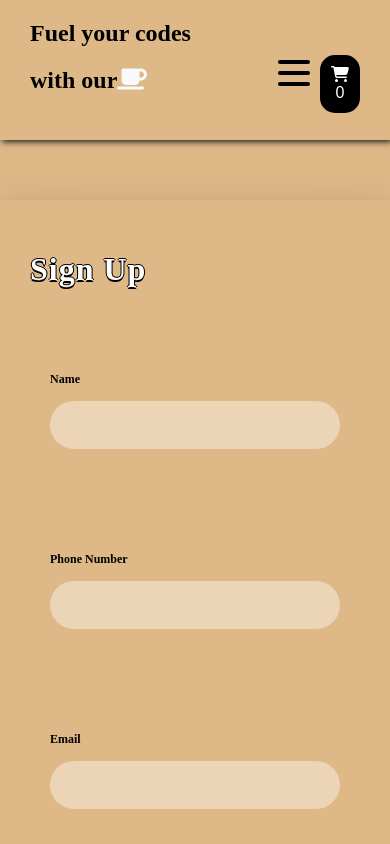
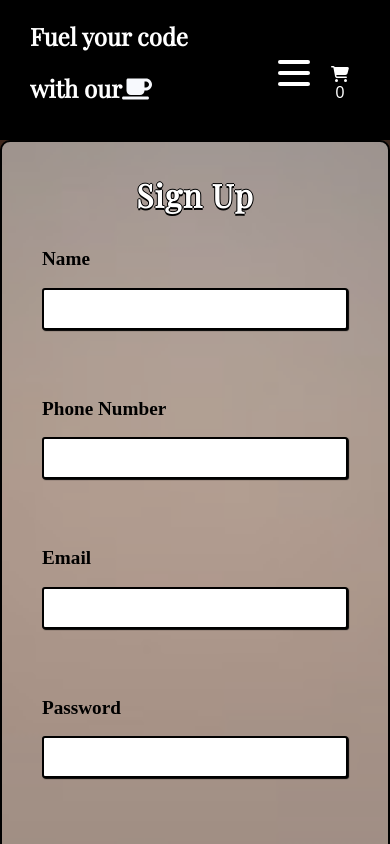
Before and after one commit to Msibai/Backend-cafe-, a React (Vite) app in the folder client/: page /signup in a window 390 px wide. Shown: the top 844 px of the page. Built offline with nearby package versions, Linux system fonts and the light colour scheme; no server answers; a web font is replaced by a local one.

Commit message:
css-changes

```diff
--- a/client/src/pages/Header.jsx
+++ b/client/src/pages/Header.jsx
@@ -1,11 +1,11 @@
-import '../style/header.css';
-import { useState } from 'react';
-import Navbar from './Navbar.jsx';
-import { faCoffee } from '@fortawesome/free-solid-svg-icons';
-import { faCartShopping } from '@fortawesome/free-solid-svg-icons';
-import { FontAwesomeIcon } from '@fortawesome/react-fontawesome';
-import { useShoppingCart } from '../context/ShoppingCartContext';
-import { Link } from 'react-router-dom';
+import "../style/header.css";
+import { useState } from "react";
+import Navbar from "./Navbar.jsx";
+import { faCoffee } from "@fortawesome/free-solid-svg-icons";
+import { faCartShopping } from "@fortawesome/free-solid-svg-icons";
+import { FontAwesomeIcon } from "@fortawesome/react-fontawesome";
+import { useShoppingCart } from "../context/ShoppingCartContext";
+import { Link } from "react-router-dom";
 
 function Header() {
   const [toggle, setToggle] = useState(false);
@@ -14,28 +14,29 @@ function Header() {
   return (
     <>
       <header>
-				<div className='header-container'>
-					<div className='app-title'>
-						<h3 className='main-title'> Fuel your codes with our coffee.</h3>
+        <div className="header-container">
+          <div className="app-title">
+            <h3 className="main-title"> Fuel your code with our coffee.</h3>
           </div>
-					<div className='small-screen-app-title'>
-						<h2 className='text1'> Fuel your codes </h2>
-						<h2 className='text2'>
+          <div className="small-screen-app-title">
+            <h2 className="text1"> Fuel your code </h2>
+            <h2 className="text2">
               with our
-							<FontAwesomeIcon icon={faCoffee} style={{ color: '#f7f9fd' }} />
+              <FontAwesomeIcon icon={faCoffee} style={{ color: "#f7f9fd" }} />
             </h2>
           </div>
           <div
-						className={toggle ? 'hamburger-lines clicked' : 'hamburger-lines'}
-						onClick={() => setToggle(!toggle)}>
-						<span className='line line1'></span>
-						<span className='line line2'></span>
-						<span className='line line3'></span>
+            className={toggle ? "hamburger-lines clicked" : "hamburger-lines"}
+            onClick={() => setToggle(!toggle)}
+          >
+            <span className="line line1"></span>
+            <span className="line line2"></span>
+            <span className="line line3"></span>
           </div>
           <div>
             <Navbar toggle={toggle} setToggle={setToggle} />
-						<Link to='cart'>
-							<div className='cart-button'>
+            <Link to="cart">
+              <div className="cart-button">
                 <button onClick={openCart}>
                   <FontAwesomeIcon icon={faCartShopping} />
                   <div>{cartQuantity}</div>
--- a/client/src/pages/SignUp.jsx
+++ b/client/src/pages/SignUp.jsx
@@ -1,7 +1,8 @@
-import { useState, useEffect } from 'react';
-import { useForm } from 'react-hook-form';
-import { useNavigate } from 'react-router-dom';
-import '../style/signUp.css';
+import { useState, useEffect } from "react";
+import { useForm } from "react-hook-form";
+import { useNavigate } from "react-router-dom";
+import "../style/signUp.css";
+import Gradient from "../images/gradient.jpg";
 
 function SignUp() {
   const [isRegister, setIsRegister] = useState(false);
@@ -9,9 +10,9 @@ function SignUp() {
   const navigate = useNavigate();
 
   const registerUser = async (name, phoneNumber, email, password) => {
-		const response = await fetch('/api/users', {
-			method: 'post',
-			headers: { 'Content-Type': 'application/json' },
+    const response = await fetch("/api/users", {
+      method: "post",
+      headers: { "Content-Type": "application/json" },
       body: JSON.stringify({ name, phoneNumber, email, password }),
     });
     const result = await response.json();
@@ -34,110 +35,116 @@ function SignUp() {
 
   useEffect(() => {
     reset({
-			name: '',
-			phoneNumber: '',
-			email: '',
-			password: '',
-			confirmPassword: '',
+      name: "",
+      phoneNumber: "",
+      email: "",
+      password: "",
+      confirmPassword: "",
     });
   }, [isRegister]);
 
   if (isRegister) {
     setInterval(() => {
-			navigate('/signin');
+      navigate("/signin");
     }, 1000);
   }
 
   return (
+    <div
+      className="background-image"
+      style={{ backgroundImage: `url(${Gradient})` }}
+    >
       <form
-			className='signup-form'
+        className="signup-form"
         onSubmit={handleSubmit((data) =>
           registerUser(data.name, data.phoneNumber, data.email, data.password)
-			)}>
-			<h1>Sign Up</h1>
-			{error && <p className='error-message'>{error}</p>}
+        )}
+      >
+        <h1 className="sign-up-title">Sign Up</h1>
+        {error && <p className="error-message">{error}</p>}
         {isRegister && (
-				<p className='success-message'>Thank you for your registration!</p>
+          <p className="success-message">Thank you for your registration!</p>
         )}
-			<div className='group'>
-				<p className='error-message'>{errors.name?.message}</p>
-				<label htmlFor='name'>Name</label>
+        <div className="group">
+          <p className="error-message">{errors.name?.message}</p>
+          <label htmlFor="name">Name</label>
           <input
-					{...register('name', {
-						required: 'Please Enter Your Name!',
+            {...register("name", {
+              required: "Please Enter Your Name!",
               minLength: {
                 value: 3,
-							message: 'Name must be at least 3 characters long!',
+                message: "Name must be at least 3 characters long!",
               },
             })}
-					type='text'
-					id='name'
-					className={`${errors.name && 'input-error'}`}
+            type="text"
+            id="name"
+            className={`${errors.name && "input-error"}`}
           />
         </div>
-			<div className='group'>
-				<p className='error-message'>{errors.phoneNumber?.message}</p>
+        <div className="group">
+          <p className="error-message">{errors.phoneNumber?.message}</p>
 
-				<label htmlFor='phoneNumber'>Phone Number</label>
+          <label htmlFor="phoneNumber">Phone Number</label>
           <input
-					{...register('phoneNumber', {
-						required: 'Please enter your phone number!',
+            {...register("phoneNumber", {
+              required: "Please enter your phone number!",
             })}
-					type='tel'
-					id='phoneNumber'
-					className={`${errors.phoneNumber && 'input-error'}`}
+            type="tel"
+            id="phoneNumber"
+            className={`${errors.phoneNumber && "input-error"}`}
           />
         </div>
-			<div className='group'>
-				<p className='error-message'>{errors.email?.message}</p>
-				<label htmlFor='email'>Email</label>
+        <div className="group">
+          <p className="error-message">{errors.email?.message}</p>
+          <label htmlFor="email">Email</label>
           <input
-					{...register('email', {
-						required: 'Please Enter Your Email!',
+            {...register("email", {
+              required: "Please Enter Your Email!",
               pattern: {
                 value: /^[A-Z0-9._%+-]+@[A-Z0-9.-]+\.[A-Z]{2,}$/i,
-							message: 'Please Enter A Valid Email!',
+                message: "Please Enter A Valid Email!",
               },
             })}
-					type='email'
-					id='email'
-					className={`${errors.email && 'input-error'}`}
+            type="email"
+            id="email"
+            className={`${errors.email && "input-error"}`}
           />
         </div>
-			<div className='group'>
-				<p className='error-message'>{errors.password?.message}</p>
-				<label htmlFor='password'>password</label>
+        <div className="group">
+          <p className="error-message">{errors.password?.message}</p>
+          <label htmlFor="password">Password</label>
           <input
-					{...register('password', {
-						required: 'Please Enter Your Password',
+            {...register("password", {
+              required: "Please Enter Your Password",
               minLength: {
                 value: 8,
-							message: 'Password must be at least 8 characters long!',
+                message: "Password must be at least 8 characters long!",
               },
             })}
-					type='password'
-					id='password'
-					className={`${errors.password && 'input-error'}`}
+            type="password"
+            id="password"
+            className={`${errors.password && "input-error"}`}
           />
         </div>
-			<div className='group'>
-				<p className='error-message'>{errors.confirmPassword?.message}</p>
-				<label htmlFor='confirmPassword'>Confirm Password</label>
+        <div className="group">
+          <p className="error-message">{errors.confirmPassword?.message}</p>
+          <label htmlFor="confirmPassword">Confirm Password</label>
           <input
-					{...register('confirmPassword', {
-						required: 'Please Confirm Your Password',
+            {...register("confirmPassword", {
+              required: "Please Confirm Your Password",
               validate: (match) => {
-							const password = getValues('password');
-							return match === password || 'Passwords should match!';
+                const password = getValues("password");
+                return match === password || "Passwords should match!";
               },
             })}
-					type='password'
-					id='confirmPassword'
-					className={`${errors.confirmPassword && 'input-error'}`}
+            type="password"
+            id="confirmPassword"
+            className={`${errors.confirmPassword && "input-error"}`}
           />
         </div>
-			<button>SIGN UP</button>
+        <button className="submit-button">SIGN UP</button>
       </form>
+    </div>
   );
 }
 
--- a/client/src/style/edit-menu.css
+++ b/client/src/style/edit-menu.css
@@ -17,7 +17,7 @@ html{
   display: flex;
     flex-direction: column;
     align-items: left;
-    margin-top: 2rem;
+
     border:2px solid black;
     border-radius:10px;
     padding:2rem;
@@ -28,6 +28,8 @@ html{
 .update-menu-title{
   text-align:center;
   font-family: 'Playfair Display', serif;
+  margin-bottom:0px;
+  padding-bottom:0px
 }
 
 .menu-item{
--- a/client/src/style/header.css
+++ b/client/src/style/header.css
@@ -1,6 +1,6 @@
 header {
     height: 140px;
-    background-color: var(--black);
+    background-color: rgb(0, 0, 0);
     box-shadow: 2px 2px 6px #232323;
 }
 
@@ -10,6 +10,7 @@ header {
     display: flex;
     align-items: center;
     justify-content: space-between;
+
 }
 
 .header-container > div:last-child {
@@ -18,6 +19,7 @@ header {
 
 .hamburger-lines {
     display: none;
+    color:white;
 }
 
 .header-logo {
@@ -55,6 +57,7 @@ nav .menu-items {
     animation-name:titleFade;
     animation-duration:2s;
     animation-fill-mode:forwards;
+    font-family: 'Playfair Display', serif;
 }
 
 .menu-items li , .logout {
@@ -71,7 +74,7 @@ nav .menu-items {
 .menu-items a {
     text-decoration: none;
     color: #fff;
-    text-transform: uppercase;
+
     font-weight: 600;
     letter-spacing: .2em;
     font-size: 22px;
@@ -81,7 +84,7 @@ nav .menu-items {
 .logout {
     text-decoration: none;
     color: #fff;
-    text-transform: uppercase;
+
     font-weight: 600;
     letter-spacing: .2em;
     font-size: 22px;
@@ -100,6 +103,8 @@ nav .menu-items {
 
 .main-title{
     font-size: 40px;
+    color:white;
+    font-family: 'Playfair Display', serif;
 }
 
 @media screen and (max-width: 960px) {
@@ -132,6 +137,7 @@ nav .menu-items {
         display: flex;
         flex-direction: column;
         justify-content: space-between;
+        color:white;
     }
 
     .header-container .hamburger-lines .line {
@@ -139,7 +145,7 @@ nav .menu-items {
         height: 4px;
         width: 100%;
         border-radius: 10px;
-        background: black;
+        background: white;
     }
 
     .header-container .hamburger-lines .line1 {
@@ -235,3 +241,8 @@ nav .menu-items {
     }
 
 }
+
+.text1,.text2{
+    color:white;
+    font-family: 'Playfair Display', serif;
+}
--- a/client/src/style/myAccount.css
+++ b/client/src/style/myAccount.css
@@ -45,3 +45,9 @@
 	font-weight: bold;
 	margin: 20px auto;
 }
+
+.background-image{
+	background-repeat: no-repeat;
+    background-position:center;
+    background-size:cover;
+}
--- a/client/src/style/sign-in.css
+++ b/client/src/style/sign-in.css
@@ -2,7 +2,8 @@
 
 .background-image {
 	background-repeat: no-repeat;
-	background-position: center;
+    background-position:center;
+    background-size:cover;
 }
 
 .sign-in-container {
--- a/client/src/style/signUp.css
+++ b/client/src/style/signUp.css
@@ -1,10 +1,12 @@
 .signup-form {
-	margin: 60px auto;
+	margin: auto;
 	max-width: 525px;
-	padding: 30px;
-	background-color: burlywood;
-	box-shadow: 0 12px 15px 0 rgba(0, 0, 0, 0.24),
-		0 17px 50px 0 rgba(0, 0, 0, 0.19);
+	padding: 20px;
+	padding-top:10px;
+	background-color: rgba(255, 255, 255, 0.5);
+	color: #fff;
+	border:2px solid black;
+	border-radius: 10px;
 }
 
 .signup-form .group {
@@ -18,22 +20,24 @@
 }
 
 .signup-form .group input {
-	width: 100%;
-	border: none;
-	padding: 15px 20px;
-	border-radius: 25px;
-	background: rgba(255, 255, 255, 0.4);
+
+	margin-bottom: -1em;
+	border: 2px solid black;
+	font-size: 1.2em;
+	box-shadow: 1px 1px 1px;
 }
+
+
 
 .signup-form .group label {
 	color: black;
-	font-size: 12px;
+	font-size: 15
 }
 
 .signup-form button {
 	display: block;
 	margin: auto;
-	background: rgb(136, 77, 0);
+
 	cursor: pointer;
 }
 
@@ -45,3 +49,12 @@
 .success-message {
 	color: rgb(97, 158, 11);
 }
+
+.sign-up-title{
+	text-align:center;
+  font-family: 'Playfair Display', serif;
+}
+
+.signup-form .sign-up-title {
+	margin-bottom: -20px;
+  }
```
Also changed, not shown: client/src/pages/Menu.jsx (+25 -17 lines), client/src/pages/MyAccount.jsx (+36 -25 lines), client/src/pages/OrderConfirmation.jsx (+12 -2 lines), client/src/pages/SignIn.jsx (+22 -22 lines), client/src/style/order-confirmation.css (added, +17 -0 lines), 2 other files (tests, documents, lock files or other folders). Lines whose indentation alone changed are shown as unchanged.
